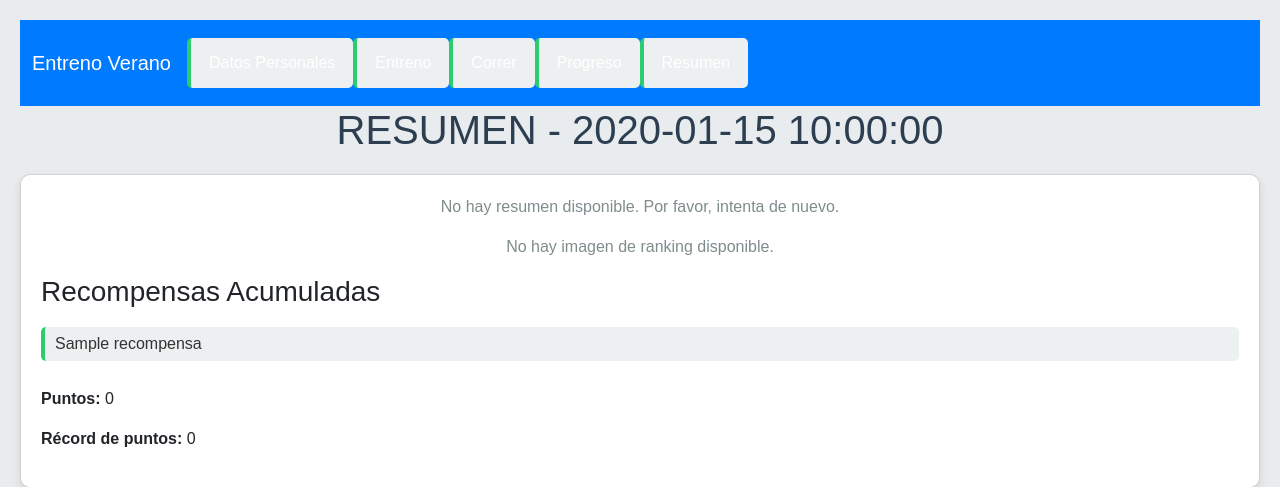
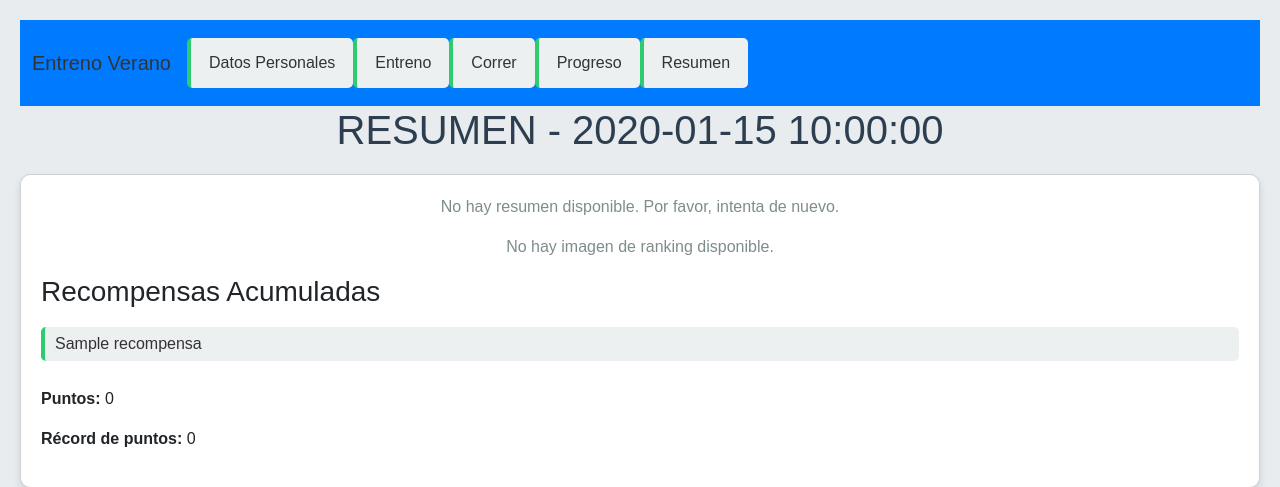
Before and after one commit to bernat1973/entreno-verano, a Flask app: template templates/resumen.html in a window 1280 px wide. Shown: the top 487 px of the page. Run offline with Flask 3, Linux system fonts and the light colour scheme; the template is opened without the code that fills it: most values are stand-ins (such as "Sample title", 1, 10 or a date in 2020); parts of the project's set-up code (start-up, migrations or seed data) failed here and were passed over.

Commit message:
Update resumen.html

```diff
--- a/templates/resumen.html
+++ b/templates/resumen.html
@@ -12,15 +12,20 @@
             background-color: #e9ecef;
             color: #333;
         }
-        .navbar {
+        nav.navbar {
             background-color: #007bff !important;
         }
-        .navbar .navbar-brand,
-        .navbar .nav-link {
-            color: white !important;
+        nav.navbar .navbar-brand, nav.navbar .nav-link {
+            color: #333 !important; /* Cambiado a negro para legibilidad */
         }
-        .navbar .nav-link:hover {
-            color: #e0e0e0 !important;
+        nav.navbar .nav-link:hover {
+            color: #000 !important; /* Negro más oscuro en hover */
+        }
+        nav.navbar .navbar-collapse {
+            background-color: #007bff !important;
+        }
+        nav.navbar .navbar-nav {
+            background-color: #007bff !important;
         }
         h1 {
             color: #2c3e50;
```
